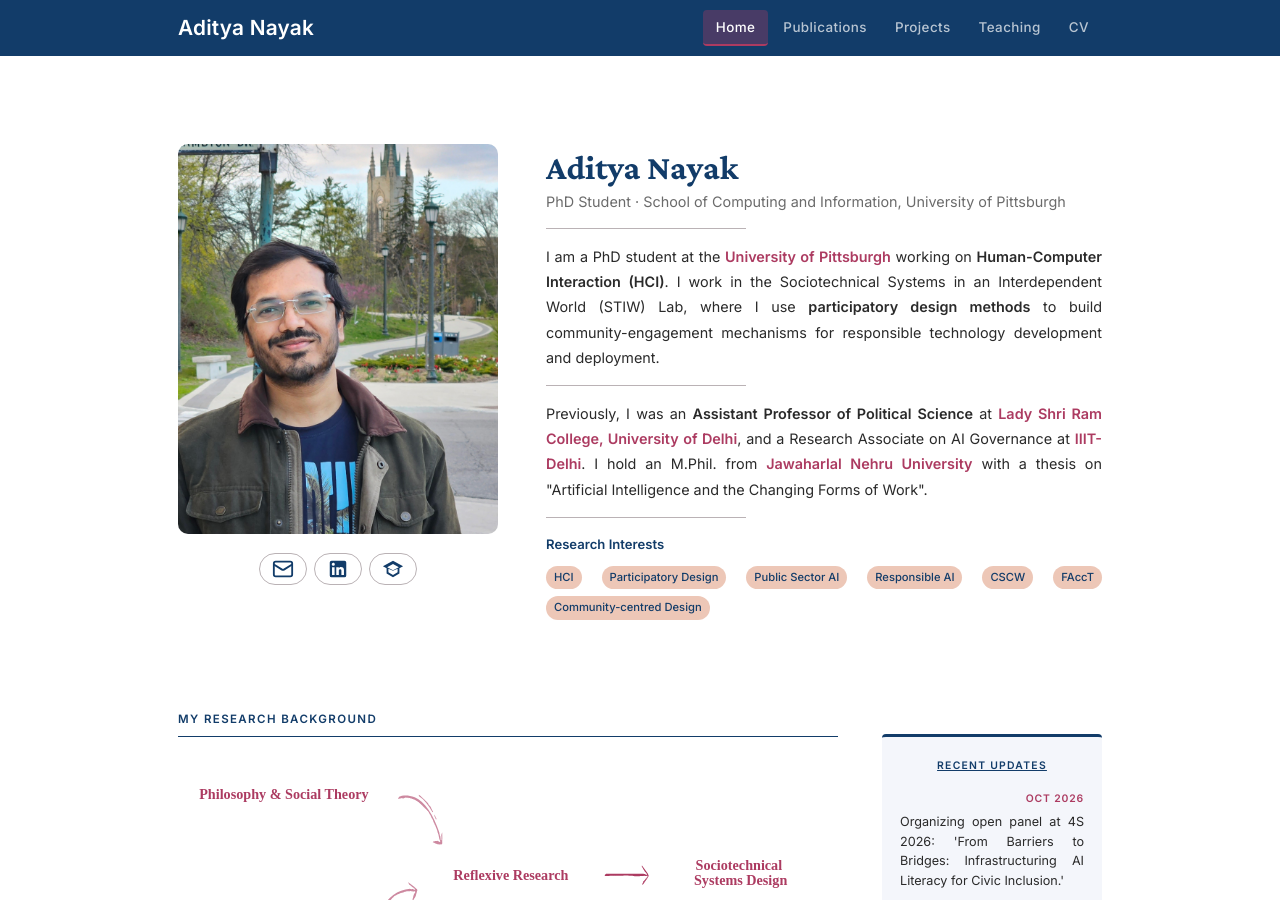
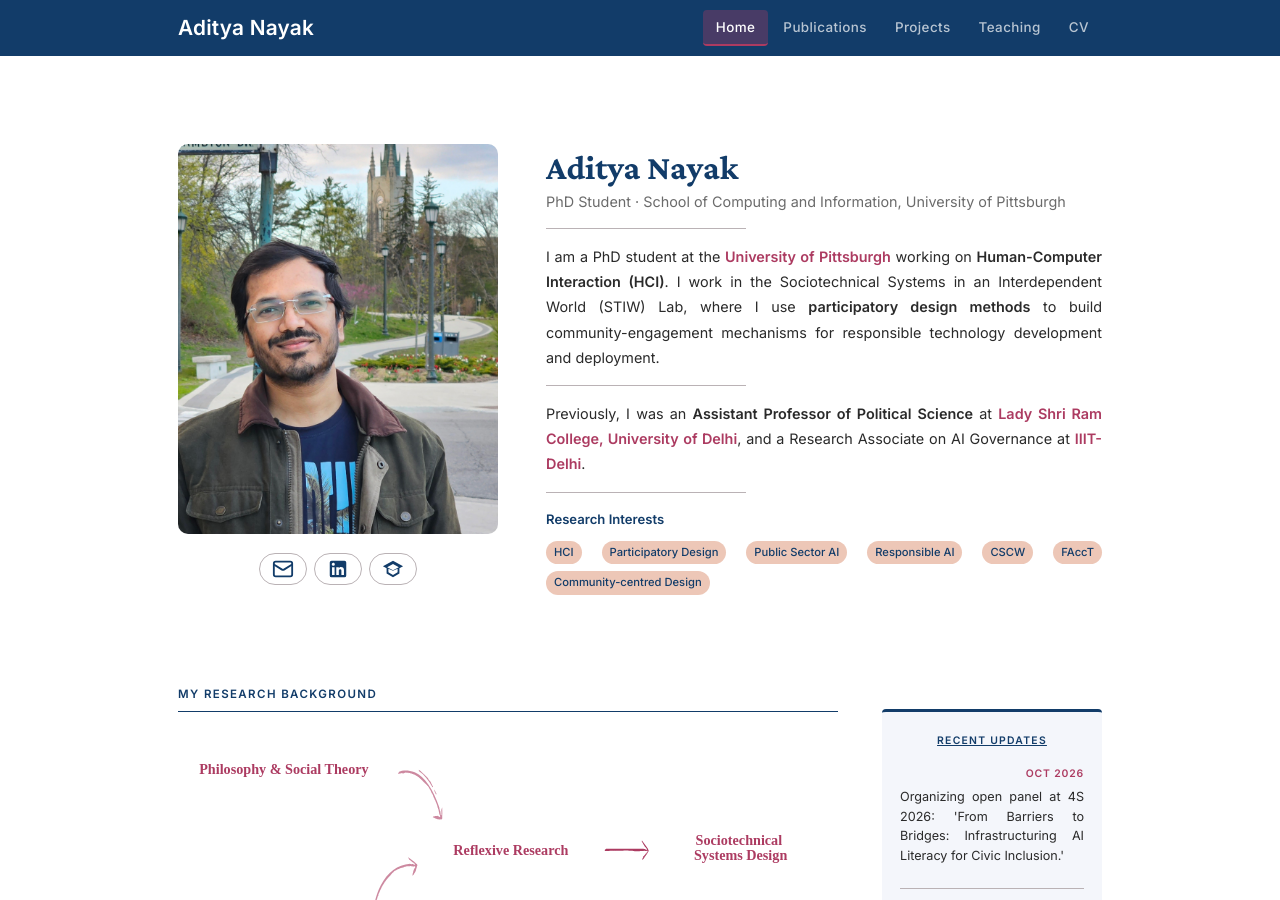
Before and after one commit to adityanayak-info/adityanayak-info.github.io, a Jekyll site: the page built from index.md, in a window 1280 px wide and 900 px high. Built offline with Jekyll 4.4.1, drawn with Linux system fonts in a browser that asks for light colours.

Commit message:
Update default.html

```diff
--- a/_layouts/default.html
+++ b/_layouts/default.html
@@ -120,7 +120,7 @@
 
             <hr class="profile-rule">
 
-            <p>Previously, I was an <strong>Assistant Professor of Political Science</strong> at <a class="inst-link" href="https://www.lsr.edu.in" target="_blank">Lady Shri Ram College, University of Delhi</a>, and a Research Associate on AI Governance at <a class="inst-link" href="https://www.iiitd.ac.in" target="_blank">IIIT-Delhi</a>. I hold an M.Phil. from <a class="inst-link" href="https://www.jnu.ac.in" target="_blank">Jawaharlal Nehru University</a> with a thesis on "Artificial Intelligence and the Changing Forms of Work".</p>
+            <p>Previously, I was an <strong>Assistant Professor of Political Science</strong> at <a class="inst-link" href="https://www.lsr.edu.in" target="_blank">Lady Shri Ram College, University of Delhi</a>, and a Research Associate on AI Governance at <a class="inst-link" href="https://www.iiitd.ac.in" target="_blank">IIIT-Delhi</a>. <!--I hold an M.Phil. from <a class="inst-link" href="https://www.jnu.ac.in" target="_blank">Jawaharlal Nehru University</a> with a thesis on "Artificial Intelligence and the Changing Forms of Work".--></p>
 
             <hr class="profile-rule">
               <p style="font-size:0.82rem;font-weight:600;color:var(--navy);margin:0 0 6px;"><strong>Research Interests</strong></p>
```
